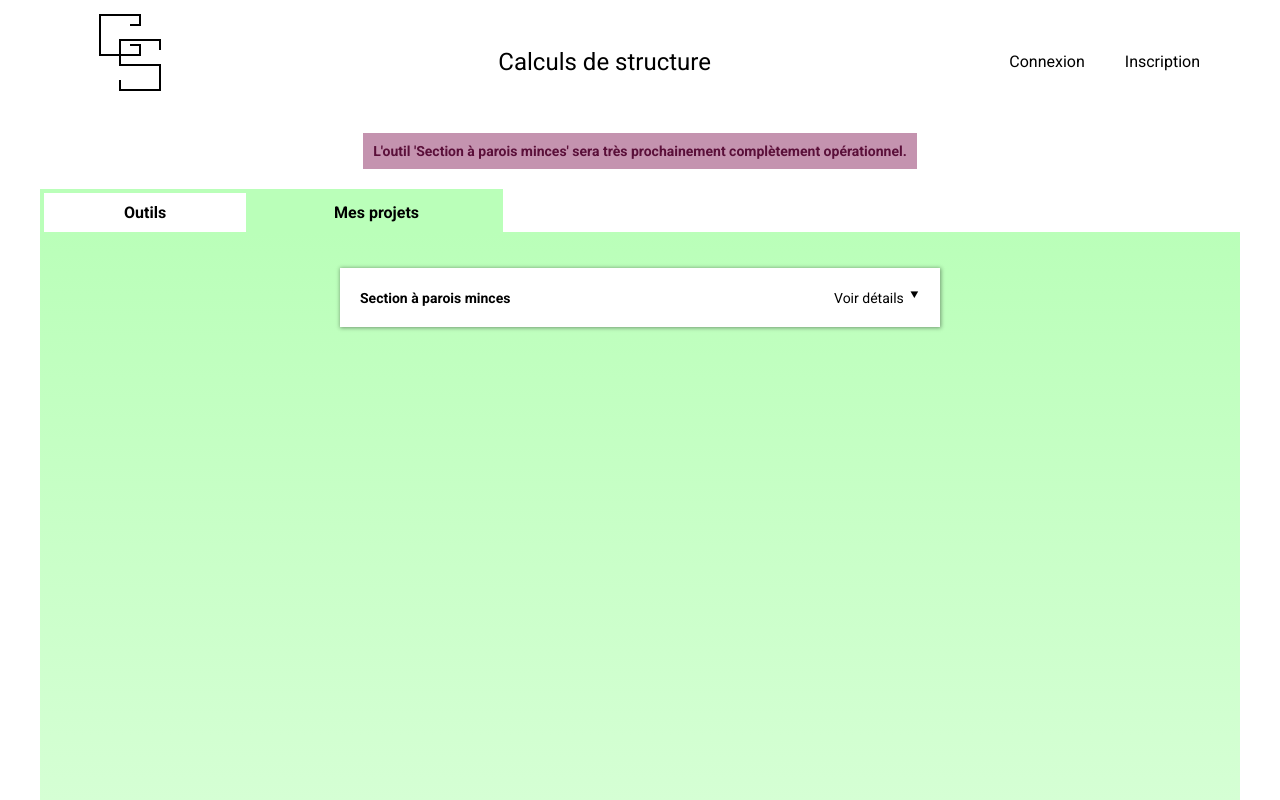
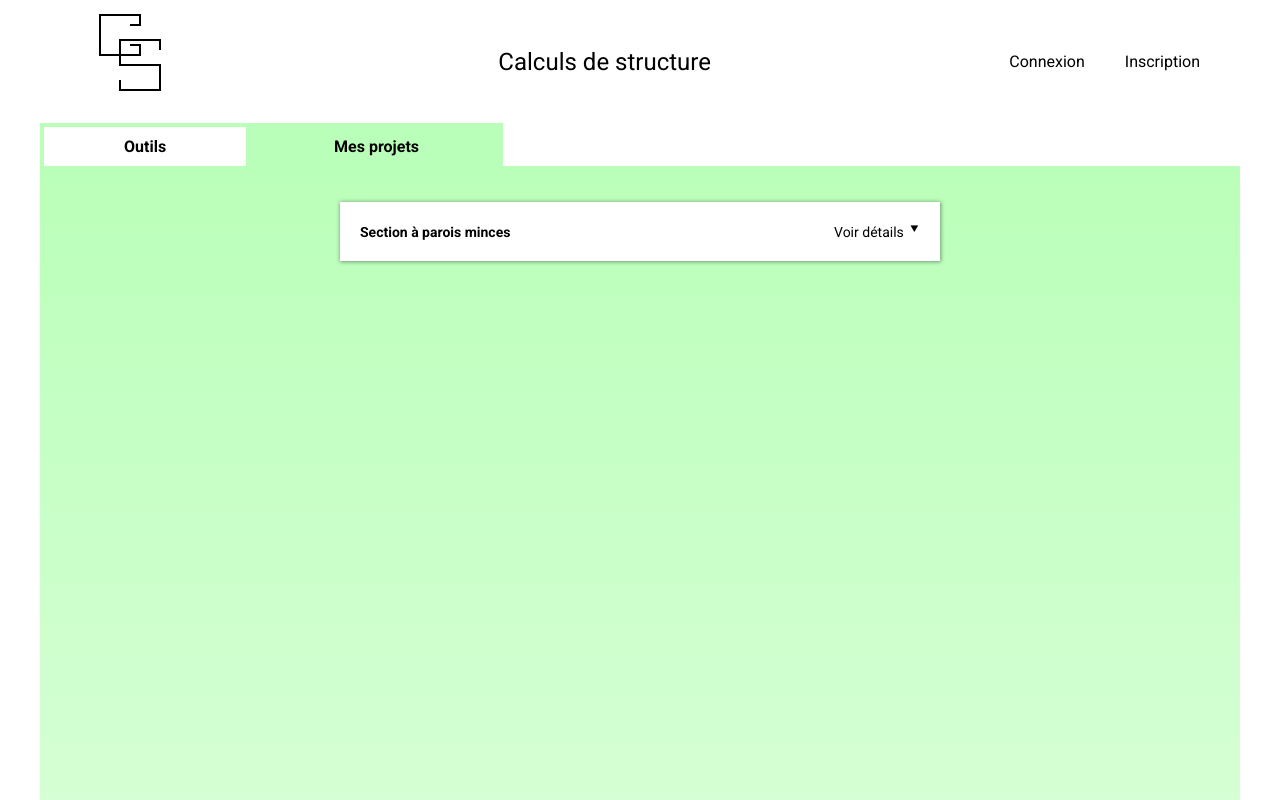
Before and after one commit to Aldehyd/calculate, an Angular app: page / in a window 1280 px wide. Built offline with nearby package versions, Linux system fonts and the light colour scheme; a web font is replaced by a local one.

Commit message:
remove temporary message

```diff
--- a/src/app/app.component.html
+++ b/src/app/app.component.html
@@ -1,5 +1,4 @@
 <app-header></app-header>
-<app-temporary-message></app-temporary-message>
 <app-main-menu></app-main-menu>
 <main>
   <router-outlet></router-outlet>
```
